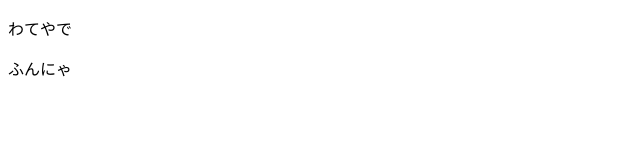
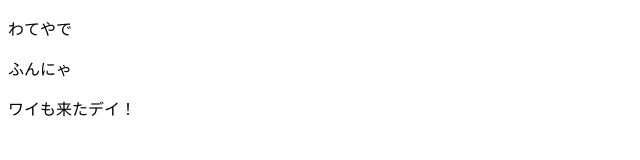
Before and after one commit to shaboten26/3han, a plain HTML site: page index.html in a window 1280 px wide. Shown: the whole page, without its empty margins (0-640 px from the left). Drawn offline with Linux system fonts and the light colour scheme.

Commit message:
ワイも来た

```diff
--- a/index.html
+++ b/index.html
@@ -10,5 +10,6 @@
 <body>
     <p>わてやで</p>
     <p>ふんにゃ</p>
+    <p>ワイも来たデイ！</p>
 </body>
 </html>
```
